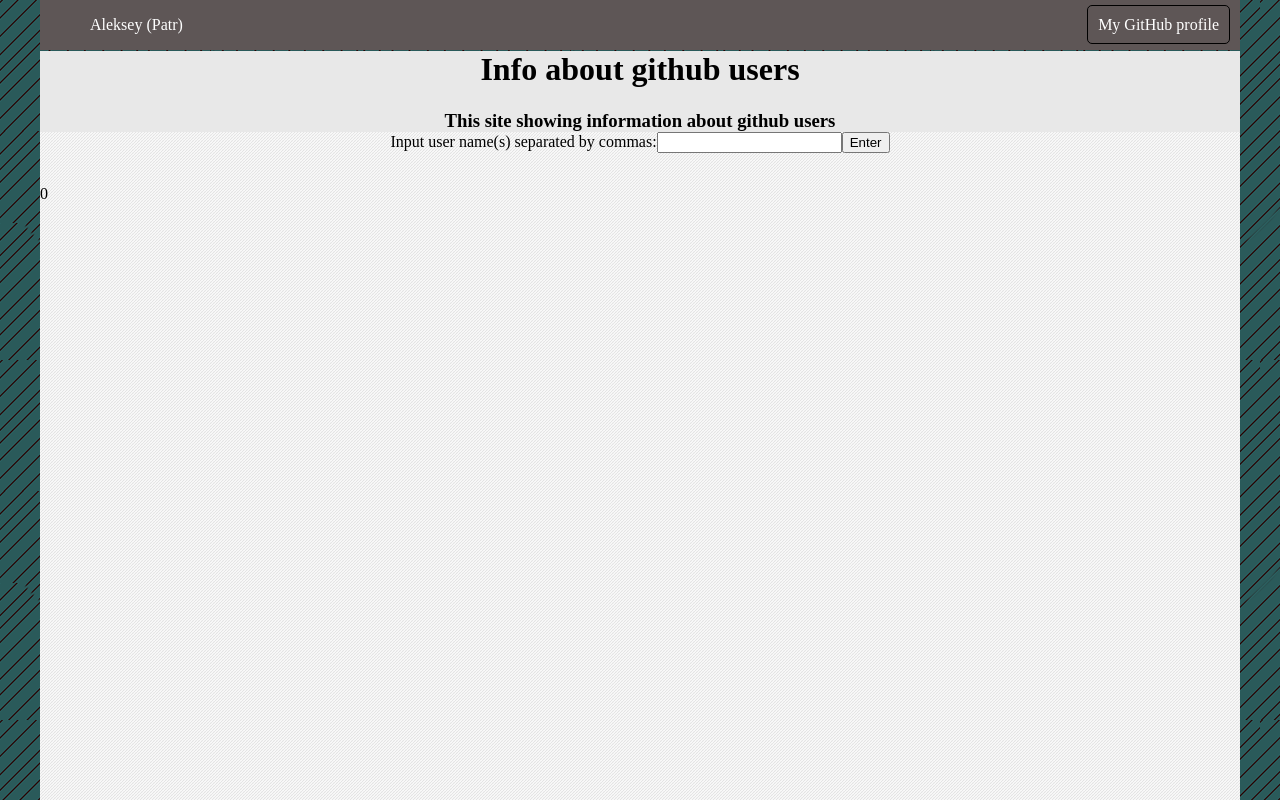
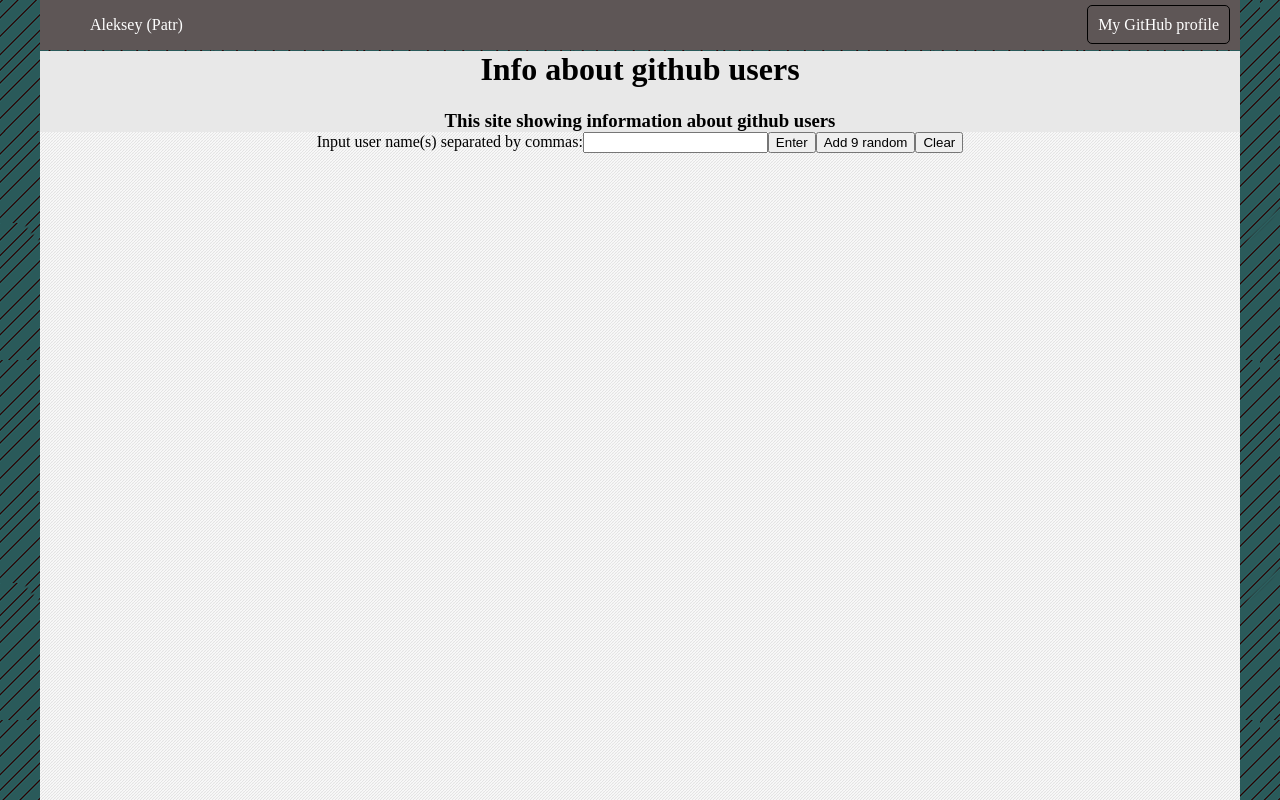
Before and after one commit to patr4519/githubUserInfo, a React (Create React App) app: page / in a window 1280 px wide. Shown: the top 800 px of the page. Built offline with nearby package versions, Linux system fonts and the light colour scheme.

Commit message:
update 1

```diff
--- a/src/App.js
+++ b/src/App.js
@@ -16,7 +16,6 @@ function App() {
 }
 
 function Main() {
-  const [updateDOM, setUpdateDOM] = React.useState(0);
   const [users, setUsers] = React.useState([]);
   const [searchValue, setSearchValue] = React.useState('');
 
@@ -28,21 +27,23 @@ function Main() {
     let arrOfJson = []
     for (let user of searchValue.split(', ')) {
       fetch(`https://api.github.com/users/${user}`)
-      .then(us => us.json())
-      .then((json) => arrOfJson.push(json))
-      .catch((err) => {
-        console.log(err);
-      })
+        .then(us => us.json())
+        .then((json) => arrOfJson.push(json))
+        .catch((err) => {
+          console.log(err);
+        })
     }
     setUsers(arrOfJson);
-    setUpdateDOM(updateDOM);
+  }
+
+  const clearInput = () => {
+    setSearchValue('')
   }
 
   return (
     <div className='main'>
-      <InputForm addUsers={addUsers} onChangeSearchValue={onChangeSearchValue}/>
-      <Users users={users}/>
-      <div>{updateDOM}</div>
+      <InputForm addUsers={addUsers} onChangeSearchValue={onChangeSearchValue} clearInput={clearInput} />
+      <Users users={users} />
     </div>
   );
 }
--- a/src/Elements/InputForm.jsx
+++ b/src/Elements/InputForm.jsx
@@ -1,12 +1,14 @@
 import React from 'react';
 
-export const InputForm = ({searchValue, onChangeSearchValue, addUsers}) => {
+export const InputForm = ({ searchValue, onChangeSearchValue, addUsers, clearInput }) => {
 
   return (
     <div className='inputForm'>
-        Input user name(s) separated by commas:
-        <input value={searchValue} onChange={onChangeSearchValue}/>
-        <button onClick={() => addUsers()} type='button'>Enter</button>
+      Input user name(s) separated by commas:
+      <input value={searchValue} onChange={onChangeSearchValue} />
+      <button onClick={() => addUsers()} type='button'>Enter</button>
+      <button type='button'>Add 9 random</button>
+      <button onClick={clearInput} type='button'>Clear</button>
     </div>
   );
 }
```
